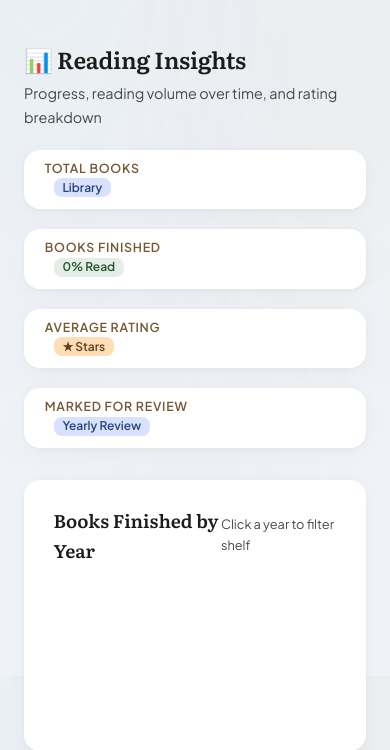
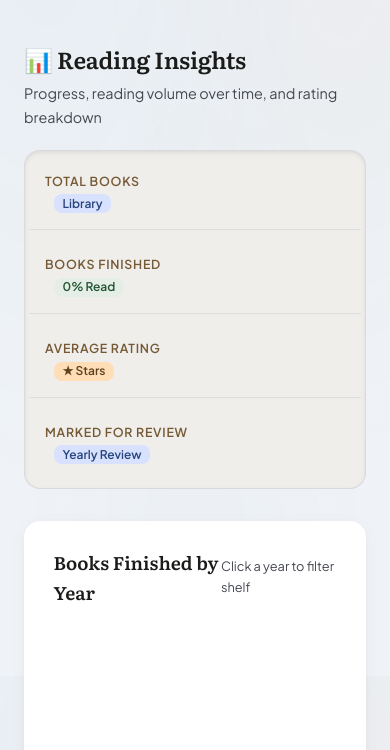
Before and after one commit to davidschraedel/reading-list-api, a Flask app: template templates/gallery.html in a window 390 px wide. Shown: the part 168-918 px from the top of the page. Run offline with Flask 3, Linux system fonts and the light colour scheme; the template is opened without the code that fills it, so the values that code supplies are empty.

Commit message:
stat insights alternate style

```diff
--- a/templates/gallery.html
+++ b/templates/gallery.html
@@ -287,23 +287,32 @@
       margin-top: 0.25rem;
     }
 
-    /* Stats Grid (Static Display — No Click/Hover) */
+    /* Stats Bar (Unified Recessed Readout — Non-Interactive) */
     .stats-grid {
       display: grid;
-      grid-template-columns: repeat(auto-fit, minmax(220px, 1fr));
-      gap: 1.25rem;
+      grid-template-columns: repeat(4, 1fr);
+      background: var(--surface-container);
+      border: 1px solid rgba(196, 198, 209, 0.5);
+      border-radius: var(--rounded-lg);
+      box-shadow: inset 0 2px 5px rgba(42, 24, 0, 0.06), inset 0 1px 2px rgba(42, 71, 127, 0.04);
+      padding: 1rem 0.5rem;
       margin-bottom: 2rem;
+      cursor: default;
     }
 
     .stat-card {
-      background: var(--surface-container-lowest);
-
-      border-radius: var(--rounded-lg);
-      padding: 0.5rem 1.3rem;
+      background: transparent;
+      border-radius: 0;
+      padding: 0.35rem 1.4rem;
       display: flex;
       flex-direction: column;
-      /* gap: 0.1rem; */
-      box-shadow: var(--shadow-sunlight-sm);
+      gap: 0.2rem;
+      box-shadow: none;
+      border-right: 1px solid rgba(196, 198, 209, 0.45);
+    }
+
+    .stat-card:last-child {
+      border-right: none;
     }
 
     .stat-label {
@@ -1314,6 +1323,26 @@
     }
 
     @media (max-width: 900px) {
+      .stats-grid {
+        grid-template-columns: repeat(2, 1fr);
+        gap: 0.75rem 0;
+      }
+
+      .stat-card:nth-child(2) {
+        border-right: none;
+      }
+
+      .stat-card:nth-child(1),
+      .stat-card:nth-child(2) {
+        border-bottom: 1px solid rgba(196, 198, 209, 0.4);
+        padding-bottom: 0.85rem;
+      }
+
+      .stat-card:nth-child(3),
+      .stat-card:nth-child(4) {
+        padding-top: 0.5rem;
+      }
+
       .charts-row {
         grid-template-columns: 1fr;
       }
@@ -1335,6 +1364,21 @@
     }
 
     @media (max-width: 640px) {
+      .stats-grid {
+        grid-template-columns: 1fr;
+        padding: 0.5rem 0.25rem;
+      }
+
+      .stat-card {
+        border-right: none !important;
+        border-bottom: 1px solid rgba(196, 198, 209, 0.4);
+        padding: 0.75rem 1rem !important;
+      }
+
+      .stat-card:last-child {
+        border-bottom: none !important;
+      }
+
       header {
         padding: 1.25rem 1.5rem;
       }
```
